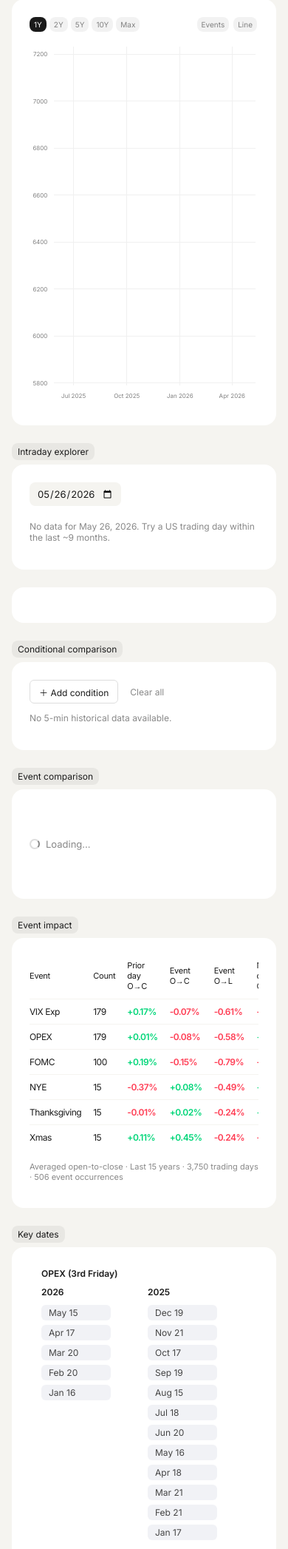
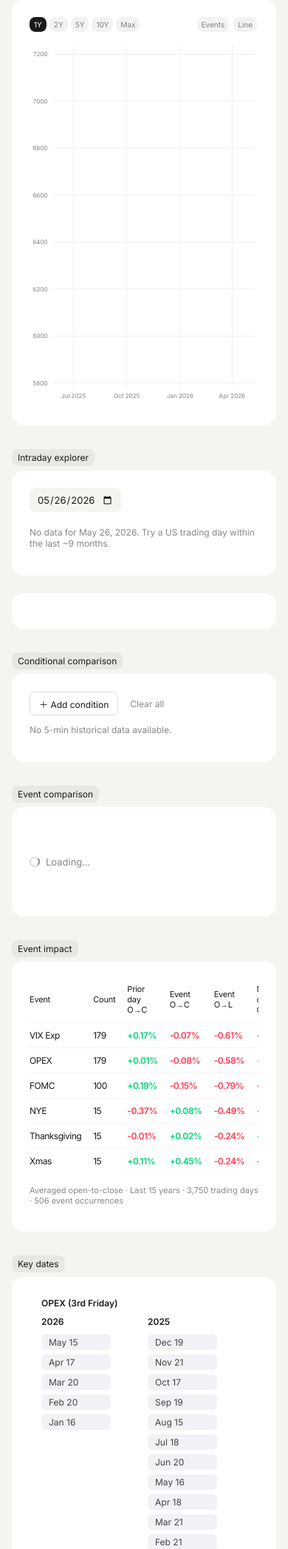
Before and after one commit to augustang/spx-dash, a Flask app: page /study in a window 390 px wide. Shown: the part 169-2263 px from the top of the page at 74% size. Run offline with Flask 3, Linux system fonts and the light colour scheme; the visitor is signed in with stand-in values (Sample User, id 1); data that the repository does not hold is empty; some libraries are stand-ins or nearby versions.

Commit message:
Consistent 32px section gaps on tablet/mobile (single-column layout)
Co-authored-by: Cursor <cursoragent@cursor.com>

```diff
--- a/static/style.css
+++ b/static/style.css
@@ -101,6 +101,14 @@ main {
     }
     .metrics-wrap .row-3col {
         grid-template-columns: 1fr 1fr;
+    }
+    .card.mb-3,
+    .card.mb-4,
+    [id$="-content"].mb-4 {
+        margin-bottom: 0;
+    }
+    * + .section-label {
+        margin-top: 32px;
     }
 }
 
```
